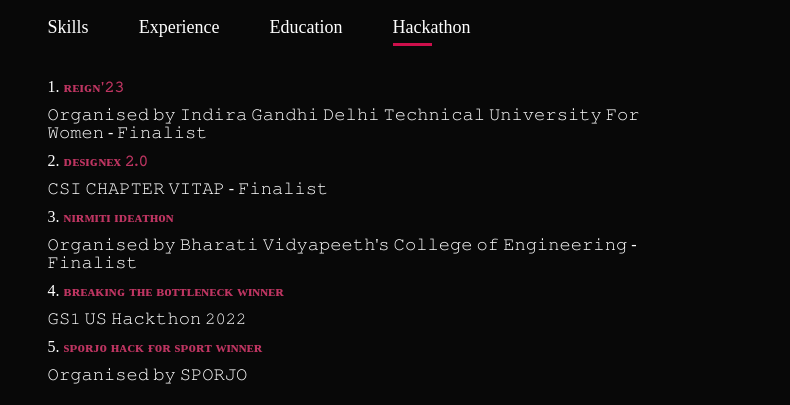
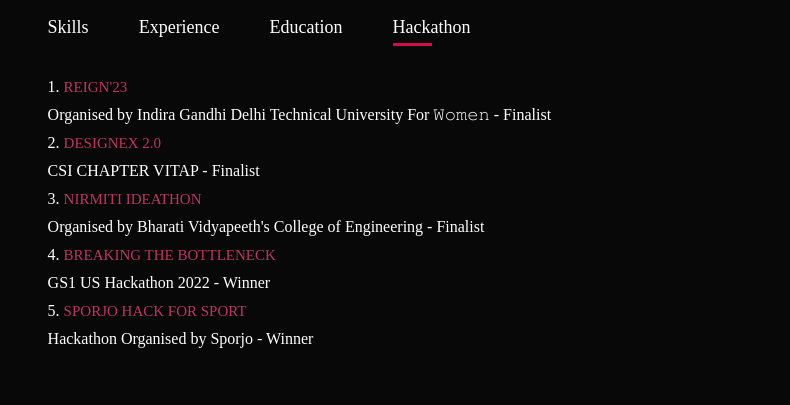
Before and after one commit to ayushsiloiya619/ayushsiloiya619.github.io, a plain HTML site: page index.html in a window 1280 px wide. Both pictures are taken after a click on the element "Hackathon". Shown: the part 936-1341 px from the top of the page, 490-1280 px from the left. Drawn offline with nearby package versions, Linux system fonts and the light colour scheme.

Commit message:
Update index.html

```diff
--- a/index.html
+++ b/index.html
@@ -69,19 +69,19 @@
                 </div>
                 <div class="tab-contents" id="experience">
                     <ul>
-                        <li>1. <span><b> Hackerearth Campus Ambassador</b></span><br></li>
-                        <li><span><b>Hackerearth</b></span> - Present<br></li>
+                        <li>1. <span>Hackerearth Campus Ambassador</span><br></li>
+                        <li><span>Hackerearth</span> - Present<br></li>
                         <li>As a HackerEarth Campus Ambassador, I am proud to be part of a renowned global program that empowers young talents in the field of technology. Through this program, I have gained invaluable experiences and developed essential skills that have helped me grow both professionally and personally.
                             <br><br></li>
                     </ul>
                     <ul>
-                        <li>2. <span><b>Intern</b></span><br></li>
-                        <li><span><b>YBI Foundation</b></span> -3 Jan 2023 to 2 Feb 2023<br></li>
+                        <li>2. <span>Intern</span><br></li>
+                        <li><span>YBI Foundation</span> -3 Jan 2023 to 2 Feb 2023<br></li>
                         <li>Python for Business & DataAnalytics- My internship at YBI Foundation has further solidified my skills in Python and data analytics, and I am eager to apply these skills in future endeavors.<br><br></li>
                     </ul>
                     <ul>
-                        <li>3. <span><b>Summer Intern</b></span><br></li>
-                        <li><span><b>YBI Foundation</b></span> -18 Aug 2022 to 31 Aug 2022<br></li>
+                        <li>3. <span>Summer Intern</span><br></li>
+                        <li><span>YBI Foundation</span> -18 Aug 2022 to 31 Aug 2022<br></li>
                         <li>Python Programming and Machine Learning- I am grateful to YBI Foundation for providing me with this valuable opportunity to further enhance my skills and knowledge in Python programming and machine learning.<br><br></li>
                     </ul>
                 </div>
@@ -95,27 +95,28 @@
                             Scored = <span> 10 CGPA</span><br></li>
                     </ul>
                 </div>
+                <!---Hackathons-->
                 <div class="tab-contents" id="hackathon">
                     <ul>
-                        <li>1. <span><b>ʀᴇɪɢɴ'𝟸𝟹</b></span><br></li>
-                        <li>𝙾𝚛𝚐𝚊𝚗𝚒𝚜𝚎𝚍 𝚋𝚢 𝙸𝚗𝚍𝚒𝚛𝚊 𝙶𝚊𝚗𝚍𝚑𝚒 𝙳𝚎𝚕𝚑𝚒 𝚃𝚎𝚌𝚑𝚗𝚒𝚌𝚊𝚕 𝚄𝚗𝚒𝚟𝚎𝚛𝚜𝚒𝚝𝚢 𝙵𝚘𝚛 𝚆𝚘𝚖𝚎𝚗 - 𝙵𝚒𝚗𝚊𝚕𝚒𝚜𝚝<br></li>
+                        <li>1. <span>REIGN'23</span><br></li>
+                        <li>Organised by Indira Gandhi Delhi Technical University For 𝚆𝚘𝚖𝚎𝚗 - Finalist<br></li>
                     </ul>
                     <ul>
-                        <li>2. <span><b>ᴅᴇsɪɢɴᴇx 𝟸.𝟶</b></span><br></li>
-                        <li>𝙲𝚂𝙸 𝙲𝙷𝙰𝙿𝚃𝙴𝚁 𝚅𝙸𝚃𝙰𝙿 - 𝙵𝚒𝚗𝚊𝚕𝚒𝚜𝚝<br></li>
+                        <li>2. <span>DESIGNEX 2.0</span><br></li>
+                        <li>CSI CHAPTER VITAP - Finalist<br></li>
 
                     </ul>
                     <ul>
-                        <li>3. <span><b>ɴɪʀᴍɪᴛɪ ɪᴅᴇᴀᴛʜᴏɴ</b></span><br></li>
-                        <li>𝙾𝚛𝚐𝚊𝚗𝚒𝚜𝚎𝚍 𝚋𝚢 𝙱𝚑𝚊𝚛𝚊𝚝𝚒 𝚅𝚒𝚍𝚢𝚊𝚙𝚎𝚎𝚝𝚑'𝚜 𝙲𝚘𝚕𝚕𝚎𝚐𝚎 𝚘𝚏 𝙴𝚗𝚐𝚒𝚗𝚎𝚎𝚛𝚒𝚗𝚐 - 𝙵𝚒𝚗𝚊𝚕𝚒𝚜𝚝<br></li>
+                        <li>3. <span>NIRMITI IDEATHON</span><br></li>
+                        <li>Organised by Bharati Vidyapeeth's College of Engineering - Finalist<br></li>
                     </ul>
                      <ul>
-                        <li>4. <span><b>ʙʀᴇᴀᴋɪɴɢ ᴛʜᴇ ʙᴏᴛᴛʟᴇɴᴇᴄᴋ ᴡɪɴɴᴇʀ</b></span><br></li>
-                        <li>𝙶𝚂𝟷 𝚄𝚂 𝙷𝚊𝚌𝚔𝚝𝚑𝚘𝚗 𝟸𝟶𝟸𝟸<br></li>
+                        <li>4. <span>BREAKING THE BOTTLENECK</span><br></li>
+                        <li>GS1 US Hackathon 2022 - Winner<br></li>
                     </ul>
                      <ul>
-                        <li>5. <span><b>sᴘᴏʀᴊᴏ ʜᴀᴄᴋ ғᴏʀ sᴘᴏʀᴛ ᴡɪɴɴᴇʀ</b></span><br></li>
-                        <li>𝙾𝚛𝚐𝚊𝚗𝚒𝚜𝚎𝚍 𝚋𝚢 𝚂𝙿𝙾𝚁𝙹𝙾<br></li>
+                        <li>5. <span>SPORJO HACK FOR SPORT</span><br></li>
+                        <li>Hackathon Organised by Sporjo - Winner<br></li>
                     </ul>
                 </div>
                 </div>
```
